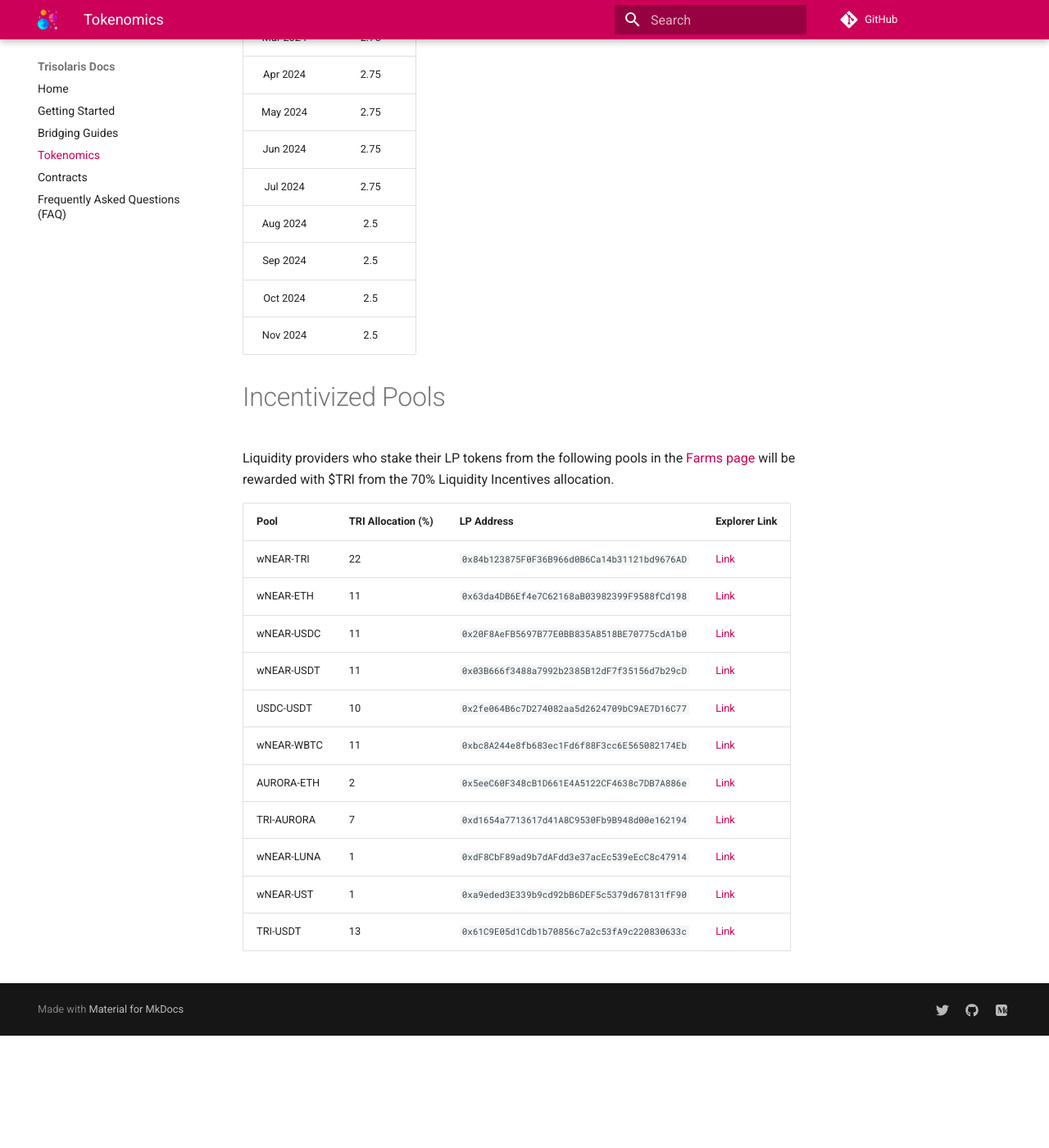
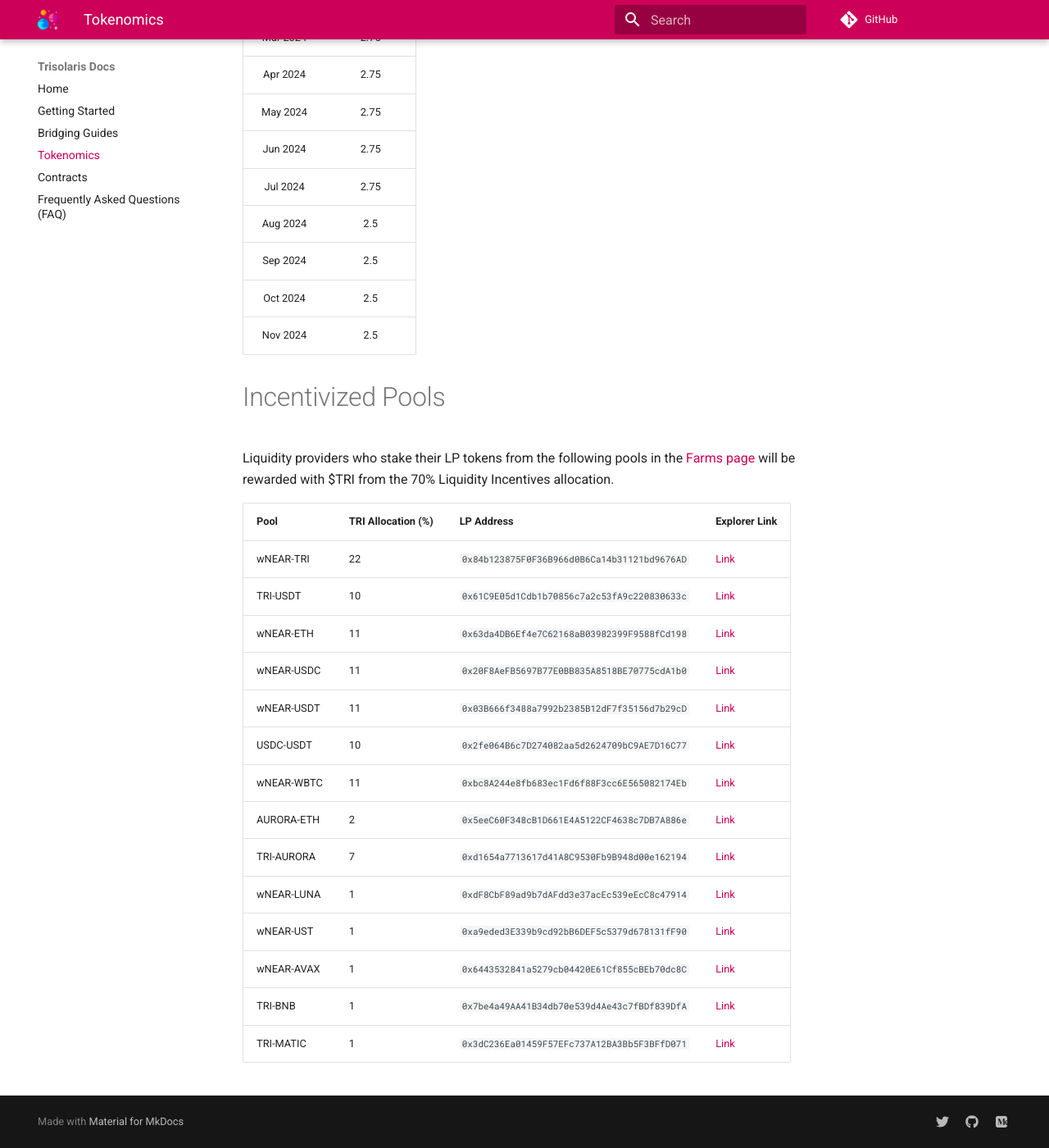
Before and after one commit to trisolaris-labs/docs, an MkDocs documentation site: the page built from docs/tokenomics.md, in a window 1280 px wide and 1400 px high, scrolled down 3102 px. Shown: the whole window at 82% size. Built offline with MkDocs 1.6.1 and Material for MkDocs 9.7.7, drawn with Linux system fonts in a browser that asks for light colours; comment, search, counter and statistics services are not loaded; old or Windows-style settings are respelled for this version of MkDocs; before the commit the page ends 4365 px from its top, so only the background shows below that.

Commit message:
updated pools

```diff
--- a/docs/tokenomics.md
+++ b/docs/tokenomics.md
@@ -86,6 +86,7 @@
 | Pool       | TRI Allocation (%) | LP Address                                 | Explorer Link                                                                                       |
 |------------|--------------------|--------------------------------------------|-----------------------------------------------------------------------------------------------------|
 | wNEAR-TRI  |                 22 | `0x84b123875F0F36B966d0B6Ca14b31121bd9676AD`  | [Link](https://explorer.mainnet.aurora.dev/address/0x84b123875F0F36B966d0B6Ca14b31121bd9676AD/transactions) |
+| TRI-USDT  |                10 | `0x61C9E05d1Cdb1b70856c7a2c53fA9c220830633c` | [Link](https://explorer.mainnet.aurora.dev/address/0x61C9E05d1Cdb1b70856c7a2c53fA9c220830633c/transactions) |
 | wNEAR-ETH  |                 11 | `0x63da4DB6Ef4e7C62168aB03982399F9588fCd198` | [Link](https://explorer.mainnet.aurora.dev/address/0x63da4DB6Ef4e7C62168aB03982399F9588fCd198/transactions) |
 | wNEAR-USDC |                 11 | `0x20F8AeFB5697B77E0BB835A8518BE70775cdA1b0` | [Link](https://explorer.mainnet.aurora.dev/address/0x20F8AeFB5697B77E0BB835A8518BE70775cdA1b0/transactions) |
 | wNEAR-USDT |                 11 | `0x03B666f3488a7992b2385B12dF7f35156d7b29cD` | [Link](https://explorer.mainnet.aurora.dev/address/0x03B666f3488a7992b2385B12dF7f35156d7b29cD/transactions) |
@@ -95,4 +96,6 @@
 | TRI-AURORA  |                7 | `0xd1654a7713617d41A8C9530Fb9B948d00e162194` | [Link](https://explorer.mainnet.aurora.dev/address/0xd1654a7713617d41A8C9530Fb9B948d00e162194/transactions) |
 | wNEAR-LUNA  |                1 | `0xdF8CbF89ad9b7dAFdd3e37acEc539eEcC8c47914` | [Link](https://explorer.mainnet.aurora.dev/address/0xdF8CbF89ad9b7dAFdd3e37acEc539eEcC8c47914/transactions) |
 | wNEAR-UST  |                1 | `0xa9eded3E339b9cd92bB6DEF5c5379d678131fF90` | [Link](https://explorer.mainnet.aurora.dev/address/0xa9eded3E339b9cd92bB6DEF5c5379d678131fF90/transactions) |
-| TRI-USDT  |                13 | `0x61C9E05d1Cdb1b70856c7a2c53fA9c220830633c` | [Link](https://explorer.mainnet.aurora.dev/address/0x61C9E05d1Cdb1b70856c7a2c53fA9c220830633c/transactions) |
+| wNEAR-AVAX  |                1 | `0x6443532841a5279cb04420E61Cf855cBEb70dc8C` | [Link](https://explorer.mainnet.aurora.dev/address/0x6443532841a5279cb04420E61Cf855cBEb70dc8C/transactions) |
+| TRI-BNB |                1 | `0x7be4a49AA41B34db70e539d4Ae43c7fBDf839DfA` | [Link](https://explorer.mainnet.aurora.dev/address/0x7be4a49AA41B34db70e539d4Ae43c7fBDf839DfA/transactions) |
+| TRI-MATIC |                1 | `0x3dC236Ea01459F57EFc737A12BA3Bb5F3BFfD071` | [Link](https://explorer.mainnet.aurora.dev/address/0x3dC236Ea01459F57EFc737A12BA3Bb5F3BFfD071/transactions) |
```
Also changed, not shown: docs/contracts.md (+3 -0 lines).
